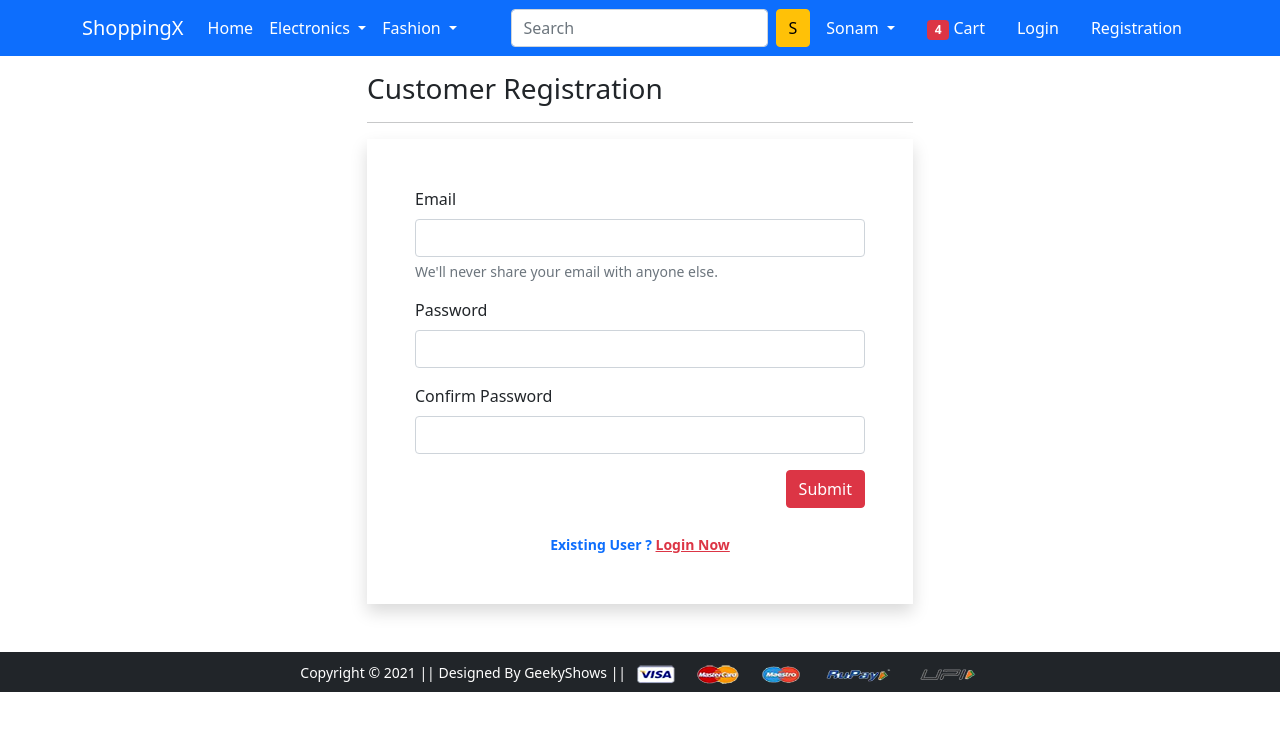
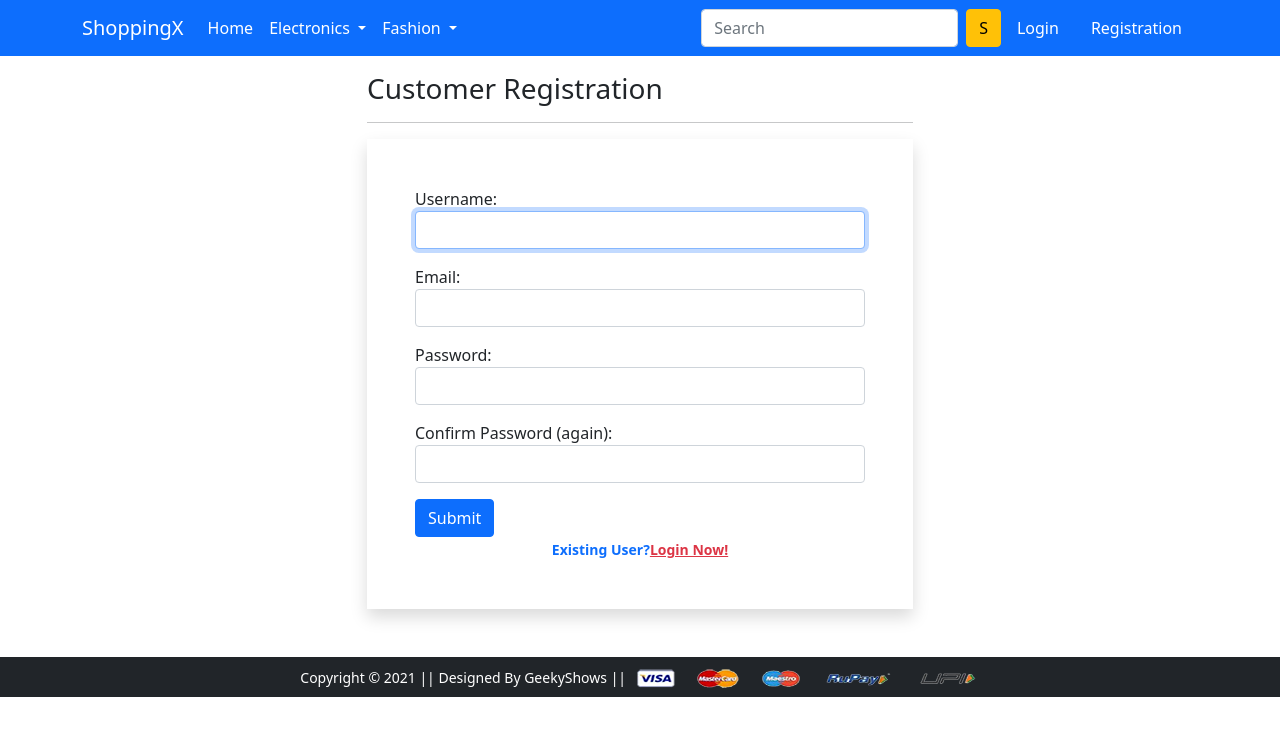
Before and after one commit to Aman-Lahoria1/ShoppingLyx, a Django app: page /registration/ in a window 1280 px wide. Shown: the top 736 px of the page. Run offline with Django 4.2, Linux system fonts and the light colour scheme; some libraries are stand-ins or nearby versions.

Commit message:
adding passwordchange.html and passwordchange done.html and other changes in base.html etc

```diff
--- /dev/null
+++ b/app/forms.py
@@ -0,0 +1,26 @@
+
+from django import forms
+from django.contrib.auth.forms import UserCreationForm,AuthenticationForm,UsernameField,PasswordChangeForm
+from django.contrib.auth.models import User
+from django.utils.translation import gettext,gettext_lazy as _
+from django.contrib.auth import password_validation
+
+class CustomerRegistrationForm(UserCreationForm):
+    username=forms.CharField(label='Username',widget=forms.TextInput(attrs={'class':'form-control'}))
+    password1=forms.CharField(label='Password',widget=forms.PasswordInput(attrs={'class': 'form-control'}))
+    password2= forms.CharField(label='Confirm Password (again)',widget=forms.PasswordInput(attrs={'class': 'form-control'}))
+    email=forms.CharField(label='Email',required=True,widget=forms.EmailInput(attrs={'class':'form-control'}))
+
+    class Meta(User):
+        model=User
+        fields=[ 'username', 'email' , 'password1' , 'password2' ]
+
+
+class LoginForm(AuthenticationForm):
+    username = UsernameField(strip=False ,widget=forms.TextInput(attrs={'autofocus': True,'class': 'form-control'}))
+    password= forms.CharField(label=_("Password"),widget=forms.PasswordInput(attrs={'autocomplete': 'current-password','class': 'form-control'}))
+
+class MyPasswordChangeForm(PasswordChangeForm):
+    old_password= forms.CharField(label=_("Old Password"),strip=False,widget=forms.PasswordInput(attrs={'autocomplete': 'current-password','autofocus':True,'class':'form-control'}))
+    new_password1= forms.CharField(label=_("New Password"),strip=False,widget=forms.PasswordInput(attrs={'autocomplete': 'new-password','class':'form-control'}),help_text=password_validation.password_validators_help_text_html())
+    new_password2= forms.CharField(label=_("Confirm New Password"),strip=False,widget=forms.PasswordInput(attrs={'autocomplete':'new-password','class':'form-control'}))
--- a/app/templates/app/base.html
+++ b/app/templates/app/base.html
@@ -58,6 +58,7 @@
          </form>
          <div>
           <ul class="navbar-nav me-auto mb-2 mb-lg-0">
+            {% if request.user.is_authenticated %}
            <li class="nav-item dropdown mx-2">
               <a class="nav-link dropdown-toggle text-white" href="#" id="profileDropdown" role="button" data-bs-toggle="dropdown" aria-expanded="false">
                 Sonam
@@ -65,19 +66,21 @@
               <ul class="dropdown-menu" aria-labelledby="profileDropdown">
                 <li><a class="dropdown-item" href="{% url 'profile' %}">Profile</a></li>
                 <li><a class="dropdown-item" href="{% url 'orders' %}">Orders</a></li>
-                <li><a class="dropdown-item" href="{% url 'changepassword' %}">Change Password</a></li>
-                <li><a class="dropdown-item" href="#">Logout</a></li>
+                <li><a class="dropdown-item" href="{% url 'passwordchange' %}">Change Password</a></li>
+                <li><a class="dropdown-item" href="{% url 'logout' %}">Logout</a></li>
               </ul>
             </li>
             <li class="nav-item mx-2">
              <a href="{% url 'add-to-cart' %}" class="nav-link text-white"><span class="badge bg-danger">4</span> Cart </a>
             </li>
+          {% else %}
             <li class="nav-item mx-2">
              <a href="{% url 'login' %}" class="nav-link text-white">Login</a>
             </li>
             <li class="nav-item mx-2">
              <a href="{% url 'customerregistration' %}" class="nav-link text-white">Registration</a>
             </li>
+            {% endif %}
           </ul>
          </div>
        </div>
--- a/app/templates/app/customerregistration.html
+++ b/app/templates/app/customerregistration.html
@@ -8,26 +8,25 @@
    <h3>Customer Registration</h3>
    <hr>
 
-   <form action="" method="post" novalidate class="shadow p-5">
-    <div class="mb-3">
-     <label for="inputEmail4" class="form-label">Email</label>
-     <input type="email" class="form-control" id="inputEmail4">
-     <div id="emailHelp" class="form-text">We'll never share your email with anyone else.</div>
+   <form action="" method="POST" novalidate class="shadow p-5">
+      {% if messages %}
+        {% for message in messages %}
+          <p {% if message.tags %} class="alert alert-{{message.tags}} mb-5"{% endif %}>{{message}}</p>
+        {% endfor %}
+
+
+      {% endif %}
+
+      {% csrf_token %}
+      {% for fm in form %}
+            <div class="form-group mb-3">
+            {{fm.label_tag}} {{fm}} <small class="text-danger" >{{fm.errors|striptags}}</small>
             </div>
-    <div class="mb-3">
-     <label for="inputPassword1" class="form-label">Password</label>
-     <input type="password" class="form-control" id="inputPassword1">
-    </div>
-    <div class="mb-3">
-     <label for="inputPassword2" class="form-label">Confirm Password</label>
-     <input type="password" class="form-control" id="inputPassword2">
-    </div>
-    <div class="text-end">
-     <button type="button" class="btn btn-danger">Submit</button>
-    </div>
-    <br>
-    <div class="text-center text-primary fw-bold"><small>Existing User ? <a href="{% url 'login' %}"
-       class="text-danger">Login Now</a> </small></div>
+      {% endfor %}
+
+   <input type="submit" class="btn btn-primary" value="Submit"><br>
+   <div class="text-center text-primary fw-bold"><small>Existing User?<a href="{% url 'login' %}" class="text-danger">Login Now!</a></small></div>
+
    {% if form.non_field_errors %}
       {% for error in form.non_field_errors %}
          <p class="alert alert-danger my-3">{{error}}</p>
--- a/app/urls.py
+++ b/app/urls.py
@@ -2,6 +2,8 @@ from django.conf import settings
 from django.urls import path
 from app import views
 from django.conf.urls.static import static
+from django.contrib.auth import views as auth_views
+from .forms import LoginForm, MyPasswordChangeForm
 urlpatterns = [
     # path('', views.home),
     path('',views.ProductView.as_view(),name='home'),
@@ -14,16 +16,16 @@ urlpatterns = [
     path('profile/', views.profile, name='profile'),
     path('address/', views.address, name='address'),
     path('orders/', views.orders, name='orders'),
-    path('changepassword/', views.change_password, name='changepassword'),
     path('topwear/', views.topwear, name='topwear'),
 
     path('topwear/<slug:data>', views.topwear, name='topweardata'),
     path('mobile/', views.mobile, name='mobile'),
     path('mobile/<slug:data>', views.mobile, name='mobiledata'),
+    path('accounts/login/',auth_views.LoginView.as_view(template_name='app/login.html',authentication_form=LoginForm),name='login'),
+    path('logout/',auth_views.LogoutView.as_view(next_page='login'),name='logout'),
+    path('registration/', views.CustomerRegistrationView.as_view(), name='customerregistration'),
+    path('passwordchange/', auth_views.PasswordChangeView.as_view(template_name='app/passwordchange.html',form_class=MyPasswordChangeForm,success_url='/passwordchangedone/'),name='passwordchange'),
+    path('passwordchangedone/',auth_views.PasswordChangeView.as_view(template_name='app/passwordchangedone.html'),name='passwordchangedone'),
 
-
-
-    path('login/', views.login, name='login'),
-    path('registration/', views.customerregistration, name='customerregistration'),
     path('checkout/', views.checkout, name='checkout'),
-]+  static(settings.MEDIA_URL,document_root=settings.MEDIA_ROOT)
+]   +   static (settings.MEDIA_URL,document_root=settings.MEDIA_ROOT)
--- a/app/views.py
+++ b/app/views.py
@@ -1,7 +1,8 @@
-from itertools import product
+from django.contrib import messages
 from django.shortcuts import render
 from django.views import View
 from .models import Customer,Product,Cart,OrderPlaced
+from .forms import CustomerRegistrationForm
 
 
 # def home(request):
@@ -36,9 +37,6 @@ def address(request):
 def orders(request):
  return render(request, 'app/orders.html')
 
-def change_password(request):
- return render(request, 'app/changepassword.html')
-
 def mobile(request,data=None):
   if data==None:
     mobiles=Product.objects.filter(category='M')
@@ -57,11 +55,20 @@ def topwear(request,data=None):
     topwears=Product.objects.filter(category='TW').filter(brand=data)
   return render(request,'app/topwear.html',{'topwears':topwears})
 
-def login(request):
- return render(request, 'app/login.html')
 
-def customerregistration(request):
- return render(request, 'app/customerregistration.html')
+
+
+class CustomerRegistrationView(View):
+  def get(self,request):
+    form=CustomerRegistrationForm()
+    return render(request,'app/customerregistration.html',{'form':form})
+  def post(self,request):
+    form=CustomerRegistrationForm(request.POST)
+    if form.is_valid():
+      messages.success(request,'Congratulations!! Registered successfully')
+      form.save()
+    return render(request,'app/customerregistration.html',{'form':form})
+
 
 def checkout(request):
  return render(request, 'app/checkout.html')
--- a/e_comm_project/settings.py
+++ b/e_comm_project/settings.py
@@ -117,7 +117,7 @@ USE_TZ = True
 # Static files (CSS, JavaScript, Images)
 # https://docs.djangoproject.com/en/4.0/howto/static-files/
 
-STATIC_URL = 'static/'
+STATIC_URL = '/static/'
 STATICFILES_DIRS = [
     os.path.join(BASE_DIR, '/static'),
 
@@ -125,6 +125,7 @@ STATICFILES_DIRS = [
 
 MEDIA_URl='/media/'
 MEDIA_ROOT=BASE_DIR / 'media'
+LOGIN_REDIRECT_URL='/profile/'
 
 # Default primary key field type
 # https://docs.djangoproject.com/en/4.0/ref/settings/#default-auto-field
```
Also changed, not shown: app/templates/app/changepassword.html (deleted, +0 -32 lines), app/templates/app/login.html (+19 -14 lines), app/templates/app/passwordchange.html (added, +32 -0 lines), app/templates/app/passwordchangedone.html (added, +19 -0 lines), app/migrations/0003_meta_alter_product_category_and_more.py (added), db.sqlite3. Lines whose indentation alone changed are shown as unchanged.
